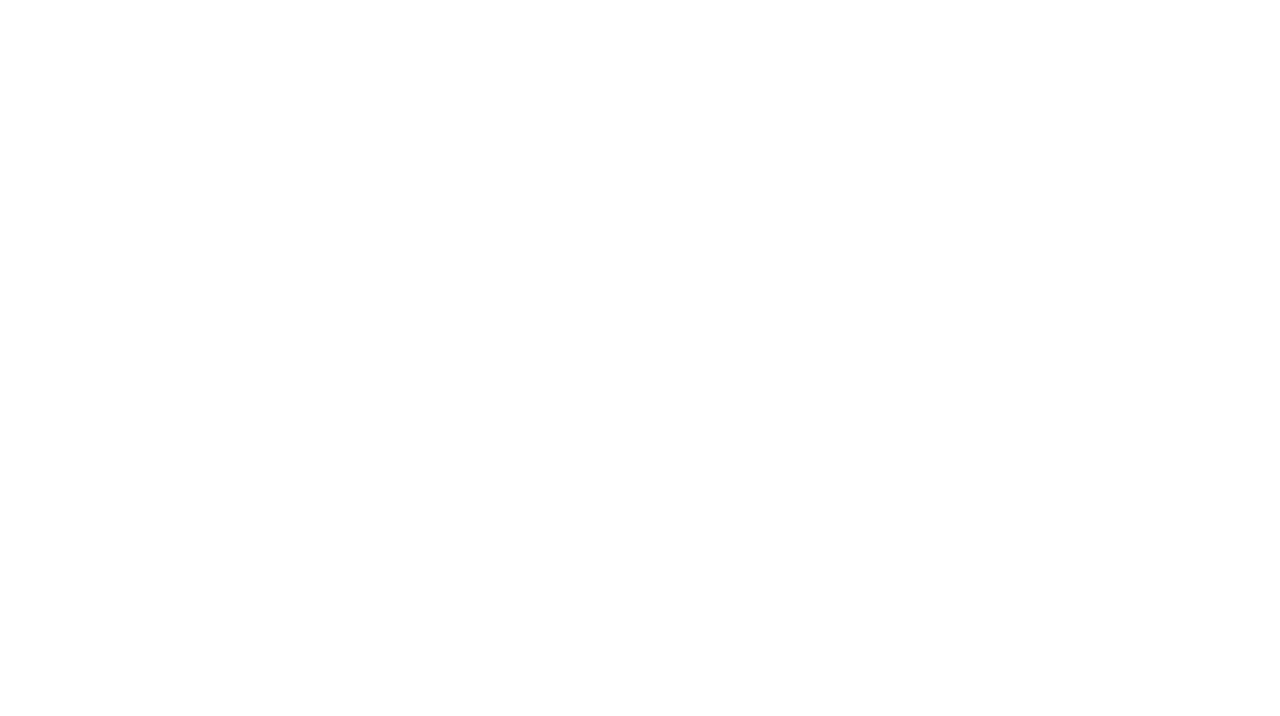
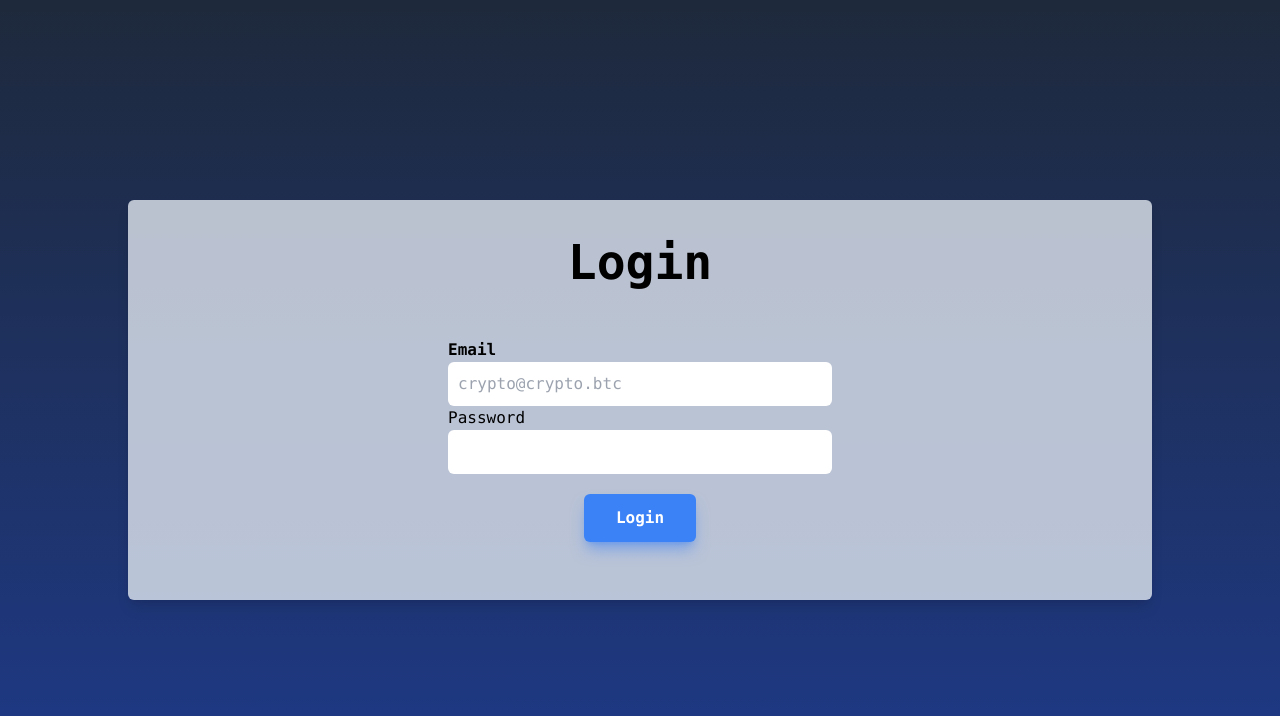
Before and after one commit to alemiranda1105/crypto-portfolio, a React (Create React App) app: page /login in a window 1280 px wide. Before the commit this address had no page. Shown: the top 716 px of the page. Built offline with nearby package versions, Linux system fonts and the light colour scheme.

Commit message:
Login form template

```diff
--- a/src/App.tsx
+++ b/src/App.tsx
@@ -1,6 +1,7 @@
 import { BrowserRouter as Router, Routes, Route } from 'react-router-dom';
 import './App.css';
 import { HomePage } from './pages/HomePage';
+import { LoginPage } from './pages/LoginPage';
 
 function App() {
   return (
@@ -8,6 +9,7 @@ function App() {
       <Router>
         <Routes>
           <Route path="/" element={<HomePage />}/>
+          <Route path="/login" element={<LoginPage />} />
         </Routes>
       </Router>
     </main>
--- /dev/null
+++ b/src/components/LoginForm.tsx
@@ -0,0 +1,20 @@
+
+export const LoginForm = () => {
+    return(
+        <div className="basis-1/2 w-3/4 flex flex-col justify-center justify-items-center items-center">
+            <form className="w-1/2">
+                <div className="flex flex-col">
+                    <label htmlFor="email" className="font-black">Email</label>
+                    <input type="email"id="email" placeholder="crypto@crypto.btc" className="p-2.5 rounded-md"/>
+                </div>
+                <div className="flex flex-col">
+                    <label htmlFor="password">Password</label>
+                    <input type="password" id="password" className="p-2.5 rounded-md"/>
+                </div>
+                <div className="basis-1/4 flex flex-col justify-center justify-items-center items-center">
+                    <button className="ease-in duration-200 bg-blue-500 shadow-lg shadow-blue-500/50 hover:shadow-none text-white font-black rounded-md py-3 px-8 my-5 w-max lg:font-3xl">Login</button>
+                </div>
+            </form>
+        </div>
+    );
+}
--- a/src/pages/HomePage.tsx
+++ b/src/pages/HomePage.tsx
@@ -1,4 +1,3 @@
-import "../styles/HomePage.css";
 import { Link } from "react-router-dom";
 
 export const HomePage = () => {
--- /dev/null
+++ b/src/pages/LoginPage.tsx
@@ -0,0 +1,14 @@
+import { LoginForm } from "../components/LoginForm";
+
+export const LoginPage = () => {
+    return(
+        <div className="h-screen flex flex-col justify-center justify-items-center items-center bg-gradient-to-b from-slate-800 to-blue-900">
+            <div className="h-1/2 w-4/5 flex flex-col justify-center justify-items-center items-center bg-slate-200/80 rounded-md shadow-lg">
+                <div className="basis-1/4">
+                    <h1 className="text-center lg:text-5xl sm:text-xl md:text-2xl font-bold">Login</h1>
+                </div>
+                <LoginForm />
+            </div>
+        </div>
+    );
+}
--- a/src/styles/HomePage.css
+++ /dev/null
@@ -1,4 +0,0 @@
-
-#home-container {
-    background-image: url("../assets/images/CriptoIcons.jpg");
-}
```
Also changed, not shown: src/assets/images/CriptoIcons.jpg (deleted).
